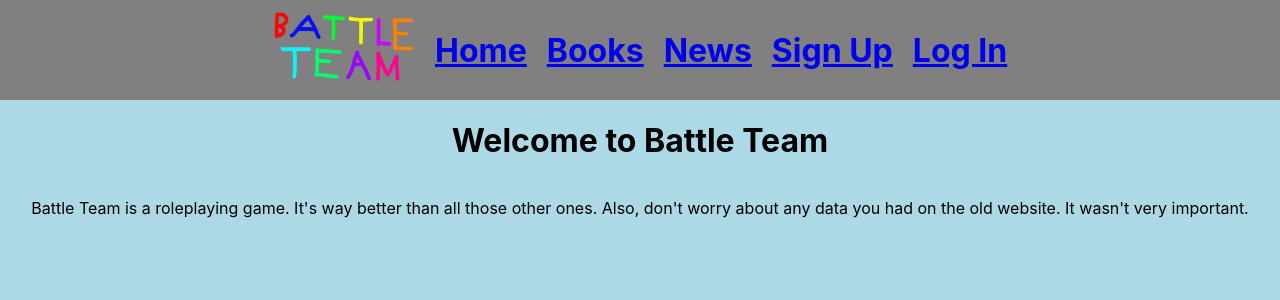
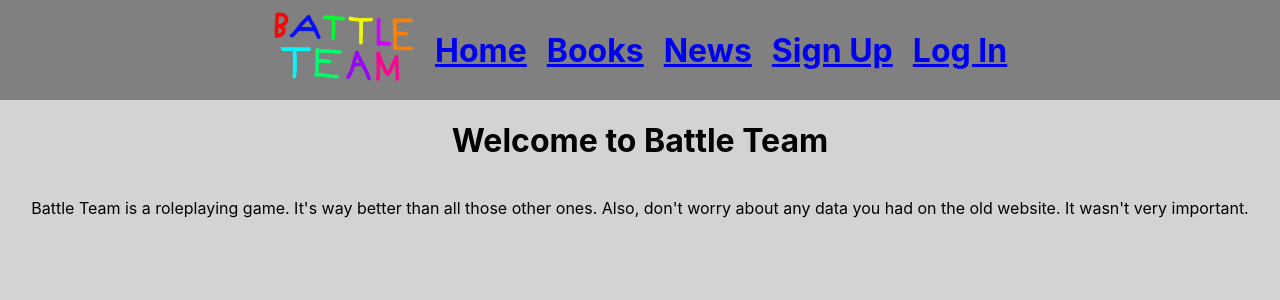
Before and after one commit to SoopCo/soopco.github.io, a React (Create React App) app: page /signup in a window 1280 px wide. Shown: the top 300 px of the page. Built offline with nearby package versions, Linux system fonts and the light colour scheme.

Commit message:
made background gray

```diff
--- a/src/App.js
+++ b/src/App.js
@@ -29,7 +29,7 @@ function App() {
         <div
             className="App"
             style={{
-                backgroundColor: "lightblue",
+                backgroundColor: "lightgray",
                 minHeight: "100vh",
                 width: "100%",
                 height: "100%",
```
